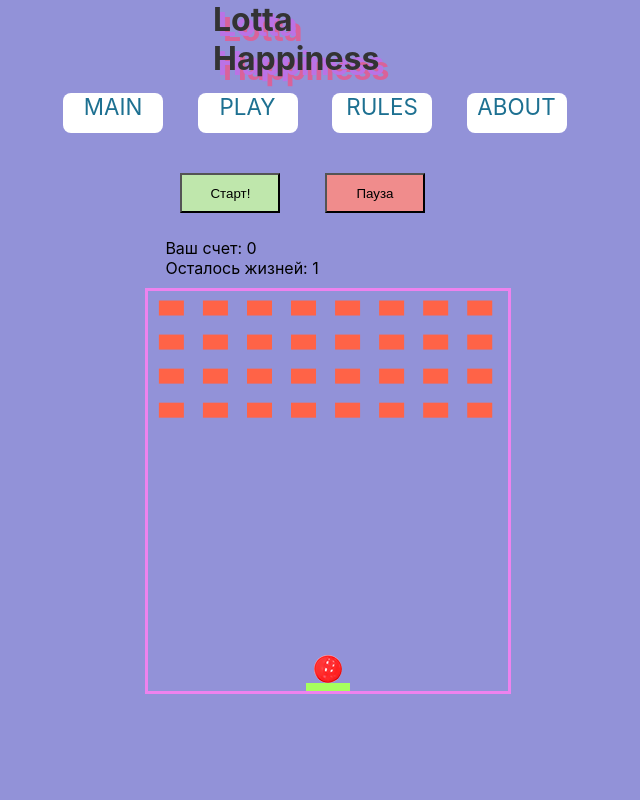
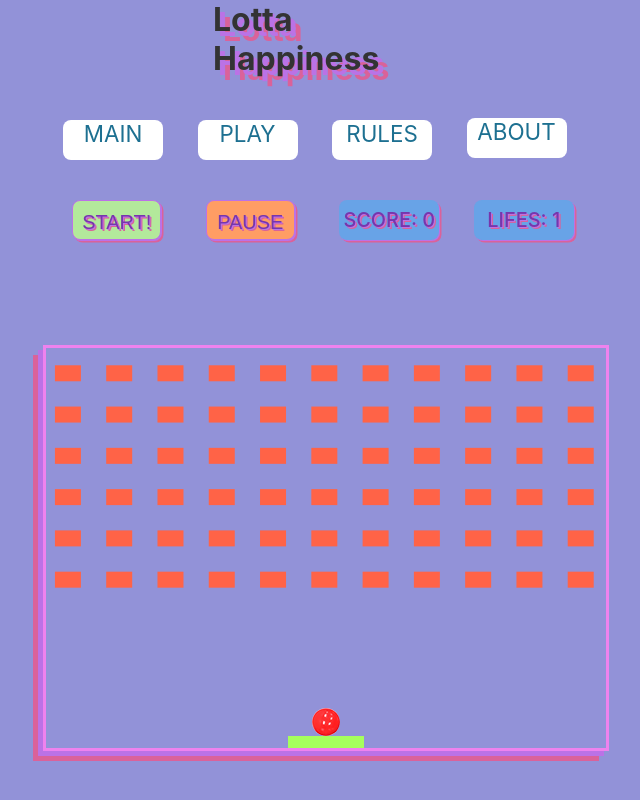
Before and after one commit to promotezor/lotta-happiness, a website built with webpack: page src/index.html in a window 1280 px wide. Both pictures are taken after a click on the link "PLAY". Shown: the whole page, without its empty margins (317-957 px from the left). Built offline with nearby package versions, Linux system fonts and the light colour scheme.

Commit message:
modified:   src/index.html 	modified:   src/model.js 	modified:   src/style.css 	modified:   src/view.js

```diff
--- a/src/index.html
+++ b/src/index.html
@@ -23,14 +23,14 @@
       </div>
       <div id="play">
         <div id="tennis-container">
-          <input class="start-button" type="button" value="Старт!" />
-          <input class="pause-button" type="button" value="Пауза" />
+          <input class="start-button" type="button" value="Start!" />
+          <input class="pause-button" type="button" value="Pause" />
           <div class="score"></div>
           <div class="lifes"></div>
           <div class="timer"></div>
           <div class="level"></div>
-          <canvas id="canvas-field" width="400" height="360"> </canvas>
-          <canvas id="canvas-ball" width="400" height="360"> </canvas>
+          <canvas id="canvas-field" width="400" height="560"> </canvas>
+          <canvas id="canvas-ball" width="400" height="560"> </canvas>
         </div>
       </div>
       <div id="rules">
--- a/src/model.js
+++ b/src/model.js
@@ -1,17 +1,17 @@
 //Контроль SHIFT CTRL / ARROWUP ARROWDOWN
 
-export const RACKET_WIDTH = 8;
-export const RACKET_HEIGHT = 44;
+export const RACKET_WIDTH = 12;
+export const RACKET_HEIGHT = 76;
 export const AREA_WIDTH = 400;
-export const AREA_HEIGHT = 360;
+export const AREA_HEIGHT = 560;
 export const BALL_RADIUS = 14;
 export const BALL_SPEEDX = 2.8;
 export const BALL_SPEEDY = 1.9;
 export const PLAYER_ONE = 1;
 export const PLAYER_TWO = 2;
-export const RACKET_SPEED = 5;
-export const BRICK_WIDTH = 15;
-export const BRICK_HEIGHT = 25;
+export const RACKET_SPEED = 6;
+export const BRICK_WIDTH = 16;
+export const BRICK_HEIGHT = 26;
 
 export function ArcanoidModel() {
 
@@ -59,11 +59,11 @@ export function ArcanoidModel() {
   this.blocksH = {
     width: BRICK_WIDTH,
     height: BRICK_HEIGHT,
-    rows: 4,
-    cols: 8,
+    rows: 6,
+    cols: 13,
     life: 0,
     levels: [],
-    padding: BRICK_WIDTH*1.27,
+    padding: BRICK_WIDTH*1.58,
   };
 
   this.createBlocks = () => {
@@ -105,17 +105,14 @@ export function ArcanoidModel() {
     let rndX = Math.random();
     let rndY = Math.random();
 
-    //рандомизируем вертикаль скорости мяча
     rndY > 0.5
-      ? (this.ballH.speedY = this.ballH.speedY = Math.abs(-this.ballH.speedY))
+      ? (this.ballH.speedY = Math.abs(-this.ballH.speedY))
       : (this.ballH.speedY = -this.ballH.speedY);
 
-    //рандомизируем горизонталь скорости мяча
     rndX < 0.5
-      ? (this.ballH.speedX = this.ballH.speedX = Math.abs(-this.ballH.speedX))
+      ? (this.ballH.speedX = Math.abs(-this.ballH.speedX))
       : (this.ballH.speedX = -this.ballH.speedX);
 
-    //рандомизируем угол старта мяча
     rndY > 0.5 ? (this.ballH.speedX += rndY) : (this.ballH.speedX -= rndY);
     rndX > 0.5 ? (this.ballH.speedY -= rndX) : (this.ballH.speedY += rndX);
 
@@ -125,35 +122,17 @@ export function ArcanoidModel() {
   };
 
   this.setRacketUpSpeed = (playerNumberN) => {
-    // if (playerNumberN === PLAYER_ONE) {
-    // 	this.racketOne.speed = -RACKET_SPEED
-    // }
-    if (
-      playerNumberN === PLAYER_TWO &&
-      this.racketTwo.posY <= AREA_WIDTH - RACKET_HEIGHT / 2
-    ) {
       this.racketTwo.speed = -RACKET_SPEED;
-    }
     this.updateView();
   };
 
   this.setRacketDownSpeed = (playerNumberN) => {
-    // if (playerNumberN === PLAYER_ONE) {
-    // 	this.racketOne.speed = RACKET_SPEED
-    // }
-    if (playerNumberN === PLAYER_TWO) {
       this.racketTwo.speed = RACKET_SPEED;
-    }
     this.updateView();
   };
 
   this.resetRacketSpeed = (playerNumberN) => {
-    // if (playerNumberN === PLAYER_ONE) {
-    // 	this.racketOne.speed = 0
-    // }
-    if (playerNumberN === PLAYER_TWO) {
       this.racketTwo.speed = 0;
-    }
     this.updateView();
   };
 
@@ -169,34 +148,35 @@ export function ArcanoidModel() {
     // проверки на касемость ракеток, стен, при выигрыше - обновление счета
 
     // вылетел ли мяч правее ракетки?
-    if (
+    if
+    (
       this.ballH.posX >= AREA_WIDTH - BALL_RADIUS - RACKET_WIDTH &&
       this.ballH.posY <= this.racketTwo.posY + RACKET_HEIGHT / 2 &&
       this.ballH.posY >= this.racketTwo.posY - RACKET_HEIGHT / 2
     ) {
       this.ballH.speedX = -this.ballH.speedX;
       this.ballH.posX = AREA_WIDTH - RACKET_WIDTH - BALL_RADIUS;
-    } else if (
-      this.ballH.speedX &&
-      this.ballH.speedX &&
+      // вылетел ли мяч правее стены?
+    } else if
+    (
       this.ballH.posX + BALL_RADIUS >= AREA_WIDTH
     ) {
       //Если ракетка не словила мячик, останавливаем фрейм анимацию и снимаем жизни
       self.lifeDecrease(1);
       self.stopGame();
       this.ballH.posX = AREA_WIDTH - BALL_RADIUS;
+      // this.ballH.speedX *= -1; // test
       this.ballH.speedX = 0;
       this.ballH.speedY = 0;
-      // вылетел ли мяч правее стены?
+
     }
     // вылетел ли мяч левее стены?
-    if (
-      this.ballH.speedX &&
-      this.ballH.speedX &&
-      this.ballH.posX <= BALL_RADIUS
+    if
+    (
+      this.ballH.posX - BALL_RADIUS <= 0
     ) {
       this.ballH.speedX = -this.ballH.speedX;
-      this.ballH.posX = RACKET_WIDTH + BALL_RADIUS;
+      this.ballH.posX = BALL_RADIUS;
     }
     // this.updateScore(0, 1)
 
@@ -236,17 +216,19 @@ export function ArcanoidModel() {
   };
 
   self.ballCollide = (elem) => {
-    let x = self.ballH.posX + self.ballH.speedX;
-    let y = self.ballH.posY + self.ballH.speedY;
-    if (x + BALL_RADIUS > elem.x &&
-    		x < elem.x + BRICK_WIDTH &&
-    		y + BALL_RADIUS > elem.y &&
-    		y < elem.y + BRICK_HEIGHT && elem.lifes) {
+    let x = self.ballH.posX // + self.ballH.speedX;
+    let y = self.ballH.posY // + self.ballH.speedY;
+
+    if (x + BALL_RADIUS > elem.x - BRICK_WIDTH/2 &&
+    		x - BALL_RADIUS < elem.x + BRICK_WIDTH/2 &&
+    		y + BALL_RADIUS > elem.y - BRICK_HEIGHT/2  &&
+    		y - BALL_RADIUS < elem.y + BRICK_HEIGHT/2 && elem.lifes) {
+          // debugger;
     			console.log("После этого у блоков отнимутся жизни")
-					self.ballH.speedX = -self.ballH.speedX
+					self.ballH.speedX *= -1
           elem.lifes--
           self.racketTwo.score++
-    		}
+        }
   };
 
 
@@ -325,7 +307,7 @@ export function ArcanoidModel() {
     this.ballH.speedX = this.ballH.cacheSpeedX;
     this.ballH.speedY = this.ballH.cacheSpeedY;
     self.ballFrameIterator();
-    // this.randSide();
+    this.randSide();
     this.updateView();
   };
 
--- a/src/style.css
+++ b/src/style.css
@@ -10,36 +10,43 @@ a {
 	text-decoration: none;
 	text-transform: uppercase;
 }
+.footer {
+	vertical-align: center;
+	margin: 0 auto;
+	width: 550px;
+}
 .main-header {
 	color: #333;
 	width: 220px;
+	padding: 0 0 25px 0;
 	vertical-align: center;
 	margin: 0 auto;
 	text-shadow: 5px 5px 0px rgb(187, 114, 230), 10px 10px 0px rgb(218, 98, 154);
 }
 .section-content {
 	position: relative;
-	width: 520px;
+	width: 100vw;
 	vertical-align: center;
 	margin: 0 auto;
 
 }
 .paginator {
-	width: 550px;
+	width: 600px;
 	vertical-align: center;
 	margin: 0 auto;
 }
 #tennis-container {
 	position: relative;
-	left: calc(8vw);
+	text-align: center;
+	/* left: 120px ; */
 	/* width: 960px; */
 	/* top: calc(30vh - 360px); */
 	transform-origin: 200px 175px;
 }
 #canvas-field, #canvas-ball {
 	position: absolute;
-	top: calc(20vh);
-	left: -40px;
+	/* top: calc(10vh); */
+	left: calc(50% - 200px);
 	transform: rotate(90deg);
 	border: 3px solid violet;
 }
@@ -84,6 +91,7 @@ a {
 	background-color: #fff;
 }
 #about-button {
+	vertical-align: middle;
 	border-radius: 8px;
 	display: inline-block;
 	text-align: center;
@@ -92,27 +100,62 @@ a {
 	height: 40px;
 	background-color: #fff;
 }
-.start-button {
-	cursor: pointer;
+.score, .lifes {
+	color: rgb(119, 54, 172);
+	font-size: 1.243rem;
+	font-weight: 450;
+	line-height: 40px;
+	vertical-align: middle;
+	border-radius: 8px;
 	display: inline-block;
 	text-align: center;
 	margin: 15px;
 	width: 100px;
 	height: 40px;
-	background-color: rgb(191, 231, 172);
-	z-index: 0;
+	background-color: rgb(104, 163, 231);
+	text-shadow: 1px 1px 0px rgb(187, 114, 230), 2px 2px 0px rgb(218, 98, 154);
+	box-shadow: 1px 1px 0px rgb(187, 114, 230), 2.5px 2.5px 0px rgb(218, 98, 154);
 }
-.pause-button {
+.start-button {
+	text-transform: uppercase;
+	font-size: 1.243rem;
+	font-weight: 450;
+	line-height: 40px;
+	color: rgb(119, 54, 172);
+	border: 1.5px solid rgb(187, 114, 230);
+	border-radius: 8px;
 	cursor: pointer;
 	display: inline-block;
 	text-align: center;
+	vertical-align: middle;
+	margin: 15px;
+	width: 89px;
+	height: 40px;
+	background-color: rgb(179, 233, 155);
+	text-shadow: 1px 1px 0px rgb(187, 114, 230), 2px 2px 0px rgb(218, 98, 154);
+	box-shadow: 1px 1px 0px rgb(187, 114, 230), 2.5px 2.5px 0px rgb(218, 98, 154);
+}
+.pause-button {
+	text-transform: uppercase;
+	font-size: 1.243rem;
+	font-weight: 450;
+	line-height: 40px;
+	color: rgb(119, 54, 172);
+	border: 1.5px solid rgb(187, 114, 230);
+	border-radius: 8px;
+	cursor: pointer;
+	display: inline-block;
+	text-align: center;
+	vertical-align: middle;
 	margin: 25px;
-	width: 100px;
+	width: 89px;
 	height: 40px;
-	background-color: rgb(240, 140, 140);
-	z-index: 0;
+	background-color: rgb(255, 157, 100);
+	text-shadow: 1px 1px 0px rgb(187, 114, 230), 2px 2px 0px rgb(218, 98, 154);
+	box-shadow: 1px 1px 0px rgb(187, 114, 230), 2.5px 2.5px 0px rgb(218, 98, 154);
 }
 #canvas-ball, #canvas-field {
+	box-shadow: 5px 5px 0px rgb(187, 114, 230), 10px 10px 0px rgb(218, 98, 154);
 	margin: 0 auto;
 }
 .messageBox {
@@ -181,3 +224,40 @@ a {
     transform: scale(0.8, 0.8);
   }
 }
+
+
+/* MEDIA RULES */
+
+/* @media (max-width: 1280px) {
+  #canvas-field, #canvas-ball {
+  }
+}
+@media (max-width: 1024px) {
+  #canvas-field, #canvas-ball {
+  }
+}
+@media (max-width: 768px) {
+  #canvas-field, #canvas-ball {
+  }
+}
+@media (max-width: 640px) {
+  #canvas-field, #canvas-ball {
+  }
+}
+@media (max-width: 480px) {
+  #canvas-field, #canvas-ball {
+  }
+  .body {
+    padding: 50px 0 50px;
+  }
+}
+@media (max-width: 400px) {
+  #canvas-field, #canvas-ball {
+  }
+  .body {
+  }
+}
+@media (max-width: 320px) {
+  #canvas-field, #canvas-ball {
+  }
+} */
--- a/src/view.js
+++ b/src/view.js
@@ -62,7 +62,7 @@ export function ArcanoidView() {
 			for (let r = 0; r < myModel.blocksH.rows; r++) {
 					if (blocksArr[c][r].lifes) {
 						ctx.beginPath();
-						ctx.rect(blocksArr[c][r].x - p/2, blocksArr[c][r].y - p/2 + h/4, w, h);
+						ctx.rect(blocksArr[c][r].x - w/2, blocksArr[c][r].y - h/2, w, h);
 						ctx.fillStyle = blocksArr[c][r].color;
 						ctx.fill();
 						ctx.closePath();
@@ -73,7 +73,6 @@ export function ArcanoidView() {
 						// ctx.fillText(blocksArr[c][r].lifes, blocksArr[c][r].x + p/2, blocksArr[c][r].y + h/4);
 					} else {
 						ctx.beginPath();
-						// ctx.clearRect(0, 0, AREA_WIDTH, AREA_HEIGHT);
 						ctx.rect(blocksArr[c][r].x - p/2, blocksArr[c][r].y - p/2, w, h);
 						ctx.fillStyle = "rgb(146, 146, 216)";
 						ctx.fill();
@@ -116,8 +115,8 @@ export function ArcanoidView() {
 	};
 
 	self.updateInfoPanel = () => {
-    SCORE.innerText = "Ваш счет: " + myModel.racketTwo.score;
-    LIFES.innerText = "Осталось жизней: " + myModel.racketTwo.lifes;
+    SCORE.innerText = "SCORE: " + myModel.racketTwo.score;
+    LIFES.innerText = "LIFES: " + myModel.racketTwo.lifes;
 	};
 
 	self.gameOver = () => {
@@ -127,7 +126,7 @@ export function ArcanoidView() {
 	};
 
 	self.removePopUp = () => {
-		// убираем POPUP
+		// убираем POPUP окно о ригрыше
 		GAMEOVER_MODAL.classList.remove("messageBoxAppear");
 		GAMEOVER_MODAL.style.display = "none";
 		POPUP_WINDOW.style.display = "none";
```
